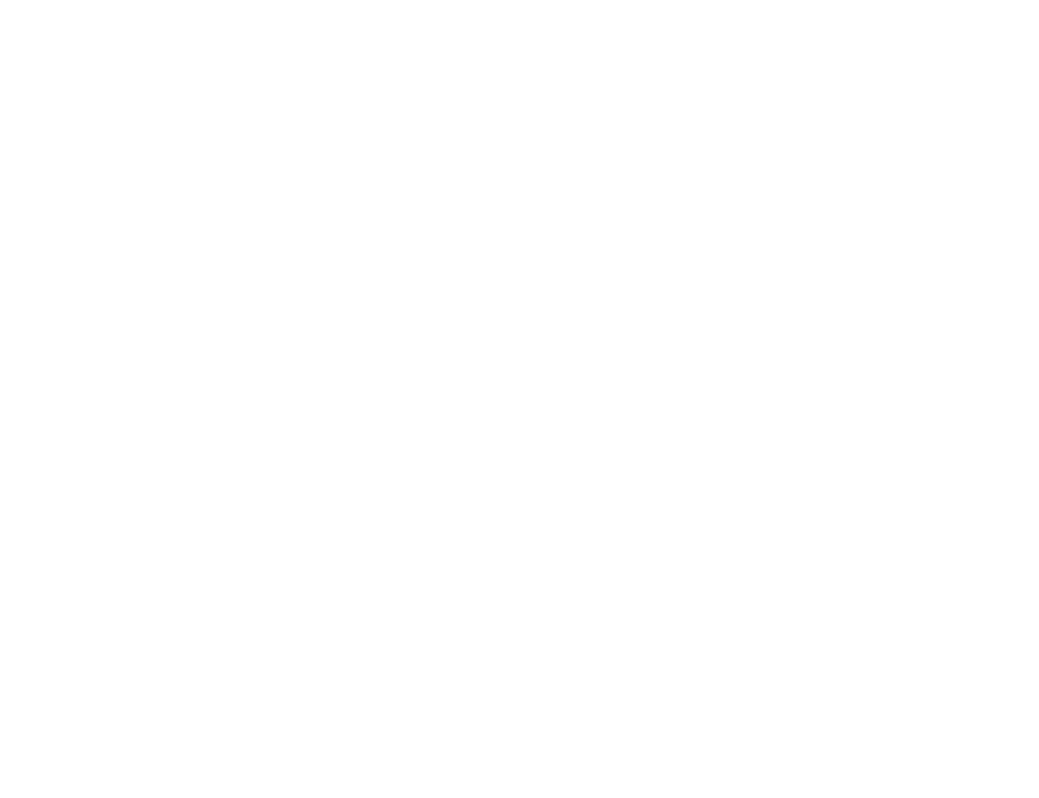
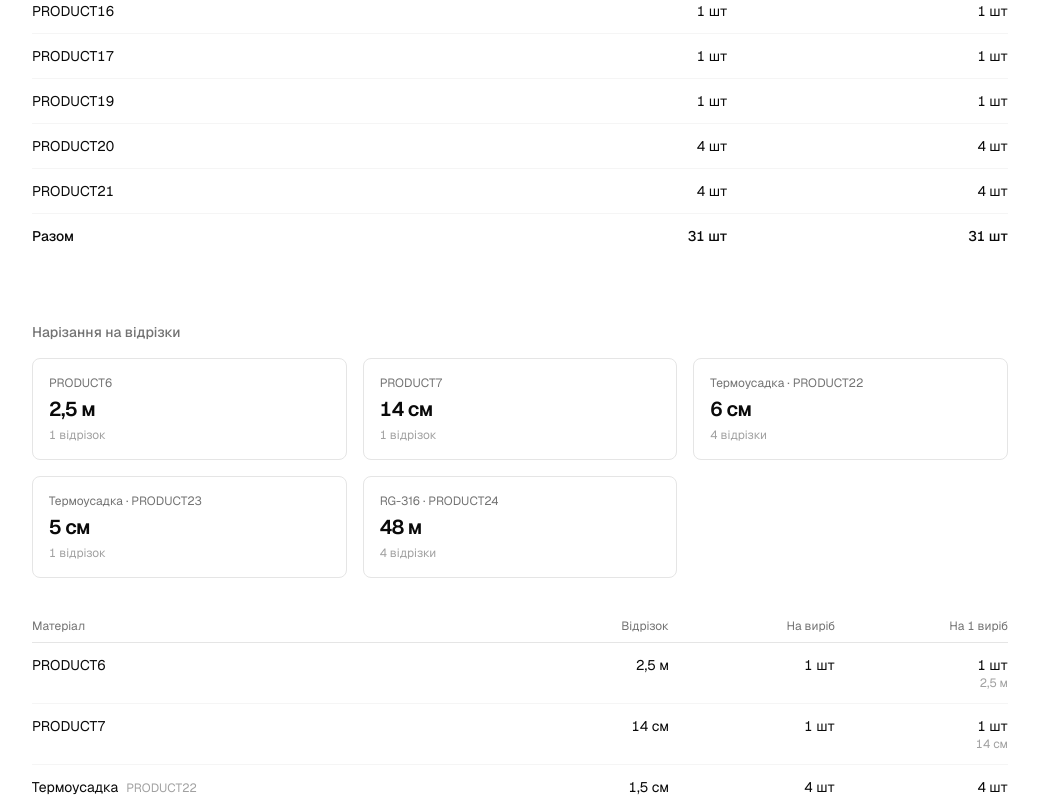
Before and after one commit to Orangepranik/calculation_products, a Next.js app: page /products/vynosna-antena in a window 1280 px wide. Shown: the part 1080-1878 px from the top of the page, without its empty margins (120-1159 px from the left). Before the commit the page ends 800 px from the top, so only its background shows below. Built offline with nearby package versions, Linux system fonts and the light colour scheme.

Commit message:
antena data

```diff
--- a/src/components/MaterialsSections.tsx
+++ b/src/components/MaterialsSections.tsx
@@ -1,7 +1,7 @@
 import type { ReactNode } from "react";
 import { pluralDevices, Stat } from "./ProductCalculator";
 import { calcMaterials, type MaterialItem, type MaterialTotal } from "@/lib/bom";
-import { formatCount, formatLength } from "@/lib/format";
+import { formatCount, formatLength, plural } from "@/lib/format";
 
 /** Три раздела: комплектующие, крепёж (одинаковые позиции сложены), нарезка лент на отрезки */
 export function MaterialsSections({ items, devices }: { items: MaterialItem[]; devices: number }) {
@@ -27,14 +27,14 @@
       )}
 
       {cuts.length > 0 && (
-        <Section title="Нарізання стрічок">
+        <Section title="Нарізання на відрізки">
           <div className="mt-4 grid gap-4 sm:grid-cols-3">
             {cutTotals.map((t) => (
               <Stat
-                key={t.name}
-                label={t.name}
+                key={t.code ?? t.name}
+                label={t.code ? `${t.name} · ${t.code}` : t.name}
                 value={formatLength(t.totalCm ?? 0)}
-                note={`${formatCount(t.pieces)} відрізків`}
+                note={`${formatCount(t.pieces)} ${plural(t.pieces, ["відрізок", "відрізки", "відрізків"])}`}
               />
             ))}
           </div>
@@ -51,7 +51,9 @@
               <tbody>
                 {cuts.map((r, i) => (
                   <tr key={i} className="border-b border-neutral-100 align-top">
-                    <td className="py-3 pr-3">{r.name}</td>
+                    <td className="py-3 pr-3">
+                      <Name name={r.name} code={r.code} />
+                    </td>
                     <td className="py-3 pr-3 text-right">{formatLength(r.lengthCm ?? 0)}</td>
                     <td className="py-3 pr-3 text-right">{formatCount(r.count)} шт</td>
                     <td className="py-3 text-right">
@@ -91,8 +93,10 @@
         </thead>
         <tbody>
           {rows.map((r) => (
-            <tr key={r.name} className="border-b border-neutral-100">
-              <td className="py-3 pr-3">{r.name}</td>
+            <tr key={r.code ?? r.name} className="border-b border-neutral-100">
+              <td className="py-3 pr-3">
+                <Name name={r.name} code={r.code} />
+              </td>
               <td className="py-3 pr-3 text-right">{formatCount(r.count)} шт</td>
               <td className="py-3 text-right">{formatCount(r.pieces)} шт</td>
             </tr>
@@ -111,3 +115,12 @@
     </div>
   );
 }
+
+function Name({ name, code }: { name: string; code?: string }) {
+  return (
+    <>
+      {name}
+      {code && <span className="ml-2 text-xs text-neutral-400">{code}</span>}
+    </>
+  );
+}
--- a/src/components/ProductCalculator.tsx
+++ b/src/components/ProductCalculator.tsx
@@ -1,6 +1,7 @@
 "use client";
 
 import { useState } from "react";
+import { plural } from "@/lib/format";
 import type { Part } from "@/lib/calc";
 import type { WireCut } from "@/lib/wires";
 import { PartsTable } from "./PartsTable";
@@ -49,11 +50,7 @@
 }
 
 export function pluralDevices(n: number): string {
-  const mod10 = n % 10;
-  const mod100 = n % 100;
-  if (mod10 === 1 && mod100 !== 11) return "виріб";
-  if (mod10 >= 2 && mod10 <= 4 && (mod100 < 12 || mod100 > 14)) return "вироби";
-  return "виробів";
+  return plural(n, ["виріб", "вироби", "виробів"]);
 }
 
 export function Stat({ label, value, note }: { label: string; value: string; note?: string }) {
--- a/src/data/products.ts
+++ b/src/data/products.ts
@@ -2,6 +2,7 @@
 import type { WireCut } from "@/lib/wires";
 import type { MaterialItem } from "@/lib/bom";
 import { kozhan4Materials, kozhan4Parts, kozhan4Wires } from "./kozhan-4";
+import { vynosnaAntenaMaterials, vynosnaAntenaWires } from "./vynosna-antena";
 
 export type Product = {
   slug: string;
@@ -17,7 +18,7 @@
 };
 
 export const products: Product[] = [
-  { slug: "vynosna-antena", name: "Виносна антена" },
+  { slug: "vynosna-antena", name: "Виносна антена", materials: vynosnaAntenaMaterials, wires: vynosnaAntenaWires },
   { slug: "kozhan-3", name: "КОЖАН 3.0" },
   { slug: "kozhan-4", name: "КОЖАН 4.0", parts: kozhan4Parts, wires: kozhan4Wires, materials: kozhan4Materials },
   { slug: "gidra-2u", name: "ГІДРА 2U" },
--- /dev/null
+++ b/src/data/vynosna-antena.ts
@@ -0,0 +1,38 @@
+import type { MaterialItem } from "@/lib/bom";
+import type { WireCut } from "@/lib/wires";
+
+const component = (n: number, count: number): MaterialItem => ({ name: `PRODUCT${n}`, category: "component", count });
+
+/** Виносна антена — список материалов на одно изделие. PRODUCTn — внутренние названия фирмы. */
+export const vynosnaAntenaMaterials: MaterialItem[] = [
+  component(1, 1),
+  component(2, 1),
+  component(3, 1),
+  component(4, 5),
+  component(5, 1),
+  { name: "PRODUCT6", category: "cut", count: 1, lengthCm: 250 },
+  { name: "PRODUCT7", category: "cut", count: 1, lengthCm: 14 },
+  component(8, 1),
+  component(9, 1),
+  component(10, 1),
+  component(11, 1),
+  component(12, 4),
+  component(13, 1),
+  component(14, 1),
+  component(15, 1),
+  component(16, 1),
+  component(17, 1),
+  // PRODUCT18 (кабель AWG18) — в нарезке кабеля, см. vynosnaAntenaWires
+  component(19, 1),
+  component(20, 4),
+  component(21, 4),
+  { name: "Термоусадка", code: "PRODUCT22", category: "cut", count: 4, lengthCm: 1.5 },
+  { name: "Термоусадка", code: "PRODUCT23", category: "cut", count: 1, lengthCm: 5 },
+  // В исходных данных «4x12м» — взято буквально (4 отрезка по 12 м). Уточнить: возможно, 12 см.
+  { name: "RG-316", code: "PRODUCT24", category: "cut", count: 4, lengthCm: 1200 },
+];
+
+/** Виносна антена — нарезка кабеля */
+export const vynosnaAntenaWires: WireCut[] = [
+  { group: "PRODUCT18", gauge: "AWG18", colors: ["чорний"], lengthCm: 5, count: 2 },
+];
--- a/src/lib/bom.ts
+++ b/src/lib/bom.ts
@@ -1,7 +1,10 @@
 export type MaterialCategory = "component" | "fastener" | "cut";
 
 export type MaterialItem = {
+  /** Название для сайта */
   name: string;
+  /** Внутренний код в системе фирмы, если отличается от названия (PRODUCT22 → "Термоусадка") */
+  code?: string;
   /** component — комплектующие, fastener — крепёж, cut — нарезка лент/скотча */
   category: MaterialCategory;
   /** Штук (или отрезков) на одно изделие */
@@ -14,6 +17,7 @@
 
 export type MaterialTotal = {
   name: string;
+  code?: string;
   category: MaterialCategory;
   /** На одно изделие */
   count: number;
@@ -30,15 +34,16 @@
     totalCm: m.lengthCm === undefined ? null : m.lengthCm * m.count * devices,
   }));
 
-  // Одинаковые позиции из разных строк списка складываем
+  // Одинаковые позиции (по коду, иначе по названию) из разных строк списка складываем
   const totals = new Map<string, MaterialTotal>();
   for (const r of rows) {
-    const t = totals.get(r.name) ?? { name: r.name, category: r.category, count: 0, cm: null, pieces: 0, totalCm: null };
+    const key = r.code ?? r.name;
+    const t = totals.get(key) ?? { name: r.name, code: r.code, category: r.category, count: 0, cm: null, pieces: 0, totalCm: null };
     t.count += r.count;
     t.pieces += r.pieces;
     if (r.lengthCm !== undefined) t.cm = (t.cm ?? 0) + r.lengthCm * r.count;
     if (r.totalCm !== null) t.totalCm = (t.totalCm ?? 0) + r.totalCm;
-    totals.set(r.name, t);
+    totals.set(key, t);
   }
 
   return { rows, totals: [...totals.values()] };
--- a/src/lib/format.ts
+++ b/src/lib/format.ts
@@ -28,3 +28,12 @@
 export function formatLength(cm: number): string {
   return cm >= 100 ? `${g2.format(cm / 100)} м` : `${g2.format(cm)} см`;
 }
+
+/** Украинское склонение: plural(1, ["відрізок", "відрізки", "відрізків"]) → "відрізок" */
+export function plural(n: number, [one, few, many]: [string, string, string]): string {
+  const mod10 = n % 10;
+  const mod100 = n % 100;
+  if (mod10 === 1 && mod100 !== 11) return one;
+  if (mod10 >= 2 && mod10 <= 4 && (mod100 < 12 || mod100 > 14)) return few;
+  return many;
+}
```
